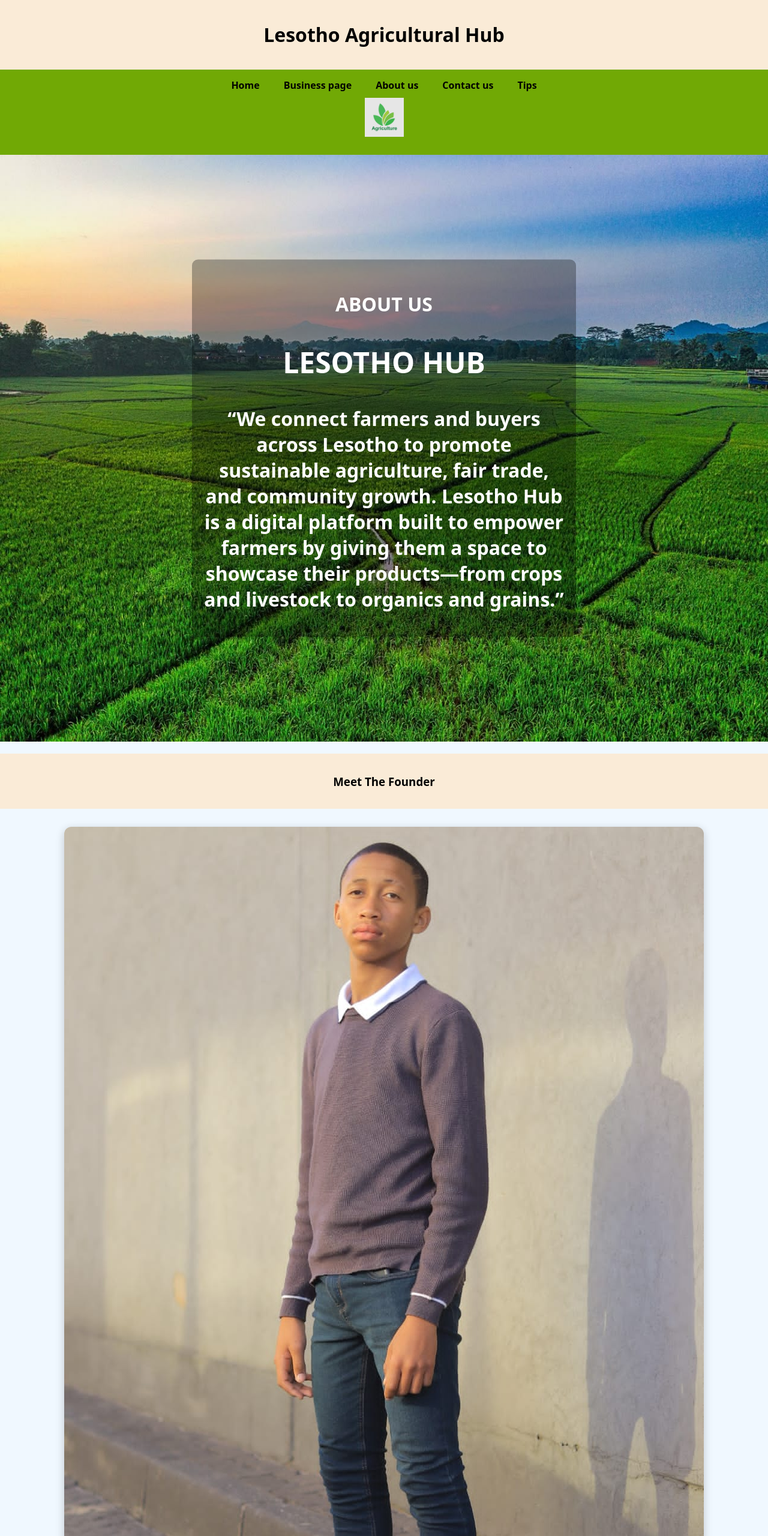
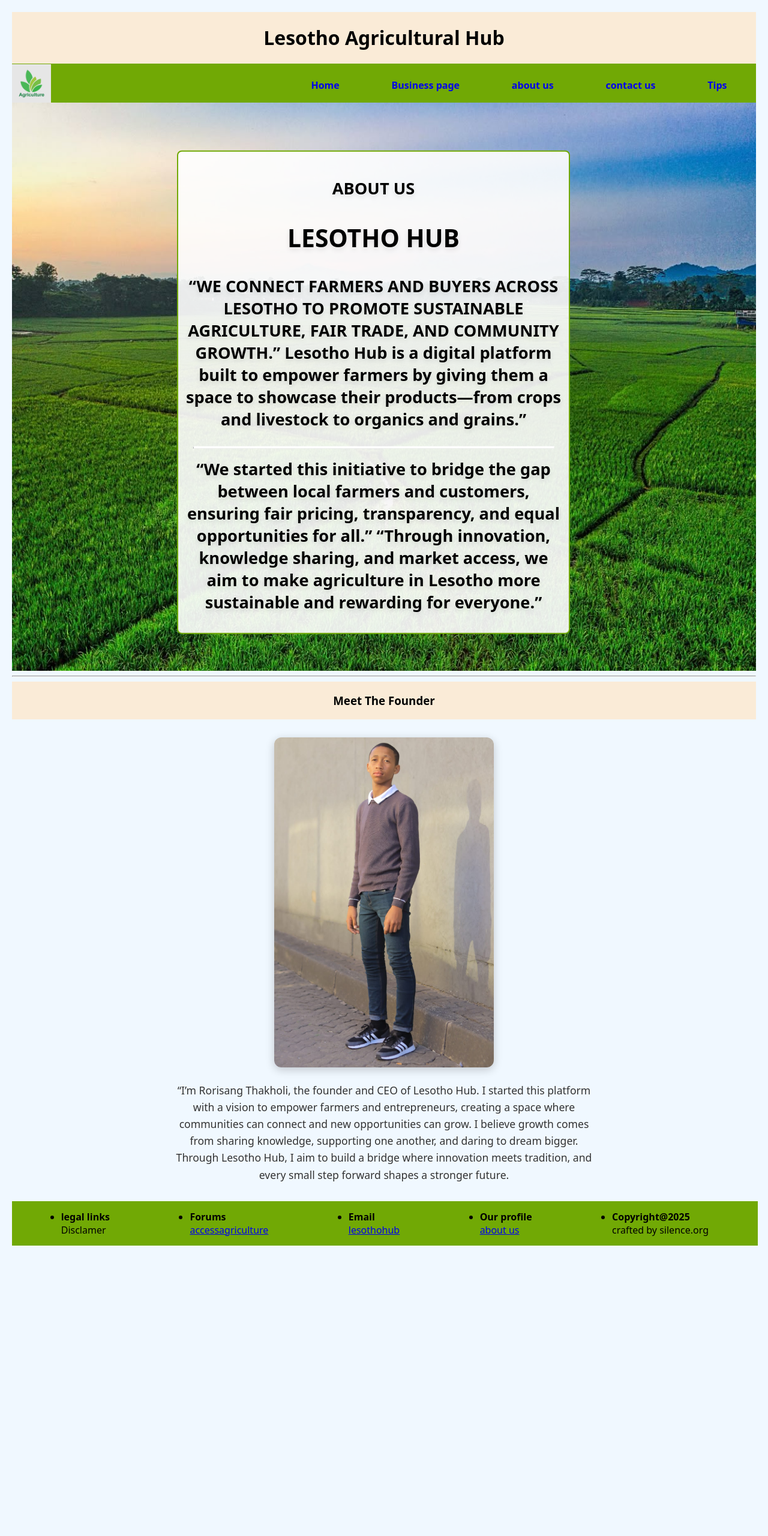
Before and after one commit to zenith367/ls-hub, a plain HTML site: page about us.html in a window 1280 px wide. Shown: the top 2560 px of the page at 60% size. After the commit the page ends 2076 px from the top, so only its background shows below. Drawn offline with Linux system fonts and the light colour scheme.

Commit message:
Update about us.html

```diff
--- a/about us.html
+++ b/about us.html
@@ -1,85 +1,112 @@
 <!DOCTYPE html>
 <html>
     <head>
-    <title>Lesotho Hub</title>
-    <style>
-        html, body {
+        <title> Lesotho Hub</title>
+        <style type="text/css">
+            html, body{
+                height: 100%;
                 margin: 0;
-            padding: 0;
-            font-family: system-ui, -apple-system, BlinkMacSystemFont, 'Segoe UI', Roboto, Oxygen, Ubuntu, Cantarell, 'Open Sans', 'Helvetica Neue', sans-serif;
-            background-color: aliceblue;
+                padding: 10px;
             }
+            body{
+                background-color:aliceblue;
+                display: flex;
+                flex-direction: column;
 
-        .wrapper {
-            background-color: #71A905;
-            padding: 15px 25px;
             }
-
-        .ali {
+            .wrapper{
+                border: 5px;
+                background-color:#71A905;
+                padding: 25px;
+                height: 15px;
+            }
+            .ali{
                display: flex;
-            justify-content: center;
-            gap: 40px;
-            list-style: none;
+               justify-content: space-around;
+               gap:40px;
                margin: 0;
                padding: 0;
                font-weight: bold;
+               font-family: system-ui, -apple-system, BlinkMacSystemFont, 'Segoe UI', Roboto, Oxygen, Ubuntu, Cantarell, 'Open Sans', 'Helvetica Neue', sans-serif;
+               margin-left: 450px;
+
+               list-style: none;
             }
+            .ali a{
+                text-decoration: none;
+            }
+            .ali li{
+                cursor: pointer;
+                text-decoration: none;
+            }
+            .ali li:hover{
+                 text-decoration: none;
 
-        .ali a {
-            text-decoration: none;
-            color: black;
             }
-
-        .head {
+            .head{
                 text-align: center;
+                border: #71A905;
                 background-color: antiquewhite;
-            padding: 15px 0;
+                font-family: system-ui, -apple-system, BlinkMacSystemFont, 'Segoe UI', Roboto, Oxygen, Ubuntu, Cantarell, 'Open Sans', 'Helvetica Neue', sans-serif;
             }
-
-        .img {
-            text-align: center;
-            margin: 10px 0;
+            .img{
+                margin-top: -46px;
+                margin-left: -25px;
             }
-
-        /* FARM IMAGE CONTAINER */
-        .farm-container {
-            max-width: 1350px;   /* constrain ultra-wide images */
-            margin: 0 auto;      /* center container */
+            .farm{
                 position: relative;
+                display: inline-block;
             }
-
-        .farm-container img {
+            .farm img{
+                display: block;
                 width: 100%;
-            height: auto;
-            display: block;
             }
-
-        .text-overlay {
-            position: absolute;
+            .text-overlay{
+                position:absolute;
                 top: 50%;
-            left: 50%;
+                left:50%;
                 transform: translate(-50%, -50%);
                 color: white;
                 font-size: 2rem;
                 font-weight: bold;
-            background-color: rgba(0,0,0,0.3);
-            padding: 10px 20px;
-            border-radius: 10px;
+                font-family: system-ui, -apple-system, BlinkMacSystemFont, 'Segoe UI', Roboto, Oxygen, Ubuntu, Cantarell, 'Open Sans', 'Helvetica Neue', sans-serif;
+            }
+            .line{
+                border-top: 3px solid white;
+              width: 600px;
+              margin: 15px auto;
+            }
+            .center{
                 text-align: center;
-            max-width: 90%;
+                font-family:system-ui, -apple-system, BlinkMacSystemFont, 'Segoe UI', Roboto, Oxygen, Ubuntu, Cantarell, 'Open Sans', 'Helvetica Neue', sans-serif;
+                margin-left: -35px;
+                border-radius: 8px;
+                border: 2px solid #71A905;
+                background-color: rgba(255, 255, 255, 0.9);
+                text-shadow:  0 4px 8px rgba(0,0,0,0.1);
+                color:black;
+                font-size: 85%;
+                padding: 6px;
             }
+            .center:hover{
+                transform: scale(1.05) translateY(-10px);
 
-        .founder {
+
+            }
+            .center{
+                transition: all 0.3s  ease-in-out;
+            }
+            .founder{
                 text-align: center;
                 font-weight: bolder;
-            background-color: antiquewhite;
-            padding: 15px 0;
-            margin-top: 20px;
+                font-family: system-ui, -apple-system, BlinkMacSystemFont, 'Segoe UI', Roboto, Oxygen, Ubuntu, Cantarell, 'Open Sans', 'Helvetica Neue', sans-serif;
+                border:7px lightblue;
+                background-color:antiquewhite;
             }
-
             .words {
                      text-align: center;
                      padding: 30px 20px;
+                     background-color: aliceblue;
 }
 
             .words img {
@@ -87,10 +114,8 @@
                     margin: 0 auto 20px;
                     border-radius: 12px;
                     box-shadow: 0 4px 15px rgba(0,0,0,0.2);
-            max-width: 100%;
-            height: auto;
+
 }
-
 .thakholi {
     display: inline-block;
     transition: all 0.3s ease-in-out;
@@ -102,88 +127,144 @@
     border-radius: 12px;
 }
 
+
             .words p {
                     max-width: 700px;
                     margin: 0 auto;
                     line-height: 1.6;
                     font-size: 1.1rem;
                     color: #333;
-            text-align: justify;
+                    font-family: system-ui, -apple-system, BlinkMacSystemFont, 'Segoe UI', Roboto, Oxygen, Ubuntu, Cantarell, 'Open Sans', 'Helvetica Neue', sans-serif;
+
+}
+@media screen and (max-width: 600px) {
+    body {
+        padding: 5px;
     }
 
-        .footer {
-            display: flex;
-            justify-content: space-around;
-            padding: 15px;
-            background-color: #71A905;
-            color: black;
-            flex-wrap: wrap;
+    .ali {
+        flex-direction: column;       /* stack nav items */
+        gap: 15px;
+        margin: 10px 0;
+        padding: 0;
     }
 
-        /* MOBILE STYLES */
-        @media screen and (max-width: 768px) {
-            .ali {
-                flex-direction: column;
-                gap: 12px;
+    .farm img {
+        width: 100%;
+        height: auto;
     }
 
     .text-overlay {
-                position: static;
-                transform: none;
-                background-color: rgba(0,0,0,0.5);
-                margin: 10px auto;
+        font-size: 1rem;
+        text-align: center;
         width: 90%;
+    }
+
+    .center {
+        margin-left: 0;
+        width: 100%;
+        font-size: 80%;
+        padding: 8px;
     }
 
     .words img {
         width: 100%;
+        height: auto;
     }
 
     .words p {
-                font-size: 0.95rem;
+        font-size: 0.9rem;
         padding: 0 10px;
     }
+
+    .footer {
+        flex-direction: column;
+        text-align: center;
+        gap: 10px;
+    }
+
+
+}
+
+
+
+            .footer {
+                   display: flex;
+                   margin-top: auto;
+                   background-color:#71A905;
+                   color: black;
+                   justify-content: space-around;
+                    padding: 15px;
+                    position: relative;
+                    bottom: 0;
+                   width: 97.8%;
+                   margin: 0;
+                   font-family: system-ui, -apple-system, BlinkMacSystemFont, 'Segoe UI', Roboto, Oxygen, Ubuntu, Cantarell, 'Open Sans', 'Helvetica Neue', sans-serif;
                 }
         </style>
     </head>
+
     <body>
         <div class="head"><h1>Lesotho Agricultural Hub</h1></div>
+        <div class="wrapper">
 
-    <div class="wrapper">
             <ul class="ali">
-            <li><a href="index.html">Home</a></li>
+                <li><a href="Farming Website.html">Home</a></li>
                 <li><a href="Business page.html">Business page</a></li>
-            <li><a href="about us.html">About us</a></li>
-            <li><a href="contact us.html">Contact us</a></li>
+                <li><a href="about us.html">about us</a></li>
+                <li><a href="contact us.html">contact us</a></li>
                 <li><a href="Tips.html">Tips</a></li>
             </ul>
-        <div class="img"><img src="logo.jpg" alt="Logo" height="65"></div>
+            <div class="img"><img src="logo.jpg" height="65px"></div>
+
+
+        </div>
+        <div class="farm">
+            <img src="Wide.jpg" alt="" width="1351px">
+            <div class="text-overlay">
+
+             <div class="center">
+                <h4>ABOUT US</h4>
+                <h2>LESOTHO HUB</h2>
+                <p>
+                    “WE CONNECT FARMERS AND BUYERS ACROSS LESOTHO TO PROMOTE SUSTAINABLE AGRICULTURE, FAIR TRADE, AND COMMUNITY GROWTH.”
+
+                     Lesotho Hub is a digital platform built to empower farmers by giving them a space to showcase their products—from crops and livestock to organics and grains.”
+
+                     <hr class="line">
+
+                    “We started this initiative to bridge the gap between local farmers and customers, ensuring fair pricing, transparency, and equal opportunities for all.”
+                     “Through innovation, knowledge sharing, and market access, we aim to make agriculture in Lesotho more sustainable and rewarding for everyone.”
+                   </p>
             </div>
 
-    <div class="farm-container">
-        <img src="Wide.jpg" alt="Farm Image">
-        <div class="text-overlay">
-            <h4>ABOUT US</h4>
-            <h2>LESOTHO HUB</h2>
-            <p>“We connect farmers and buyers across Lesotho to promote sustainable agriculture, fair trade, and community growth. Lesotho Hub is a digital platform built to empower farmers by giving them a space to showcase their products—from crops and livestock to organics and grains.”</p>
             </div>
+
+           <hr>
+
         </div>
 
             <div class="founder"><h3>Meet The Founder</h3></div>
+            <div class="words">
+                <div class="thakholi"><img src="founder.jpg" alt="" height="550px" ></div>
+                <p>
+                    “I’m Rorisang Thakholi, the founder and CEO of Lesotho Hub. I started this platform with a vision to empower farmers and entrepreneurs, creating a space where communities can connect and new opportunities can grow. I believe growth comes from sharing knowledge, supporting one another, and daring to dream bigger. Through Lesotho Hub, I aim to build a bridge where innovation meets tradition, and every small step forward shapes a stronger future.
+                </p>
+            </div>
 
-    <div class="words">
-        <div class="thakholi"><img src="founder.jpg" alt="Founder"></div>
-        <p>“I’m Rorisang Thakholi, the founder and CEO of Lesotho Hub. I started this platform with a vision to empower farmers and entrepreneurs, creating a space where communities can connect and new opportunities can grow...”</p>
-    </div>
+
+
 
         <footer>
             <ul class="footer">
-            <li><b>Legal links</b><br>Disclaimer</li>
-            <li><b>Forums</b><br><a href="https://www.accessagriculture.org/">accessagriculture</a></li>
-            <li><b>Email</b><br><a href="mailto:rorisangthakholi8@gmail.com">lesothohub</a></li>
-            <li><b>Our profile</b><br><a href="about us.html">about us</a></li>
+                <li><b>legal links</b><br>Disclamer</li>
+                <li><b>Forums</b> <br><a href="https://www.accessagriculture.org/">accessagriculture</a></li>
+                <li><b>Email</b><br><a href="rorisangthakholi8@gmail.com">lesothohub</a></li>
+                <li><b>Our profile</b><br><a href="about us">about us</a></li>
                 <li><b>Copyright@2025</b><br>crafted by silence.org</li>
             </ul>
         </footer>
     </body>
+
+
 </html>
```
Lines whose indentation alone changed are shown as unchanged.
